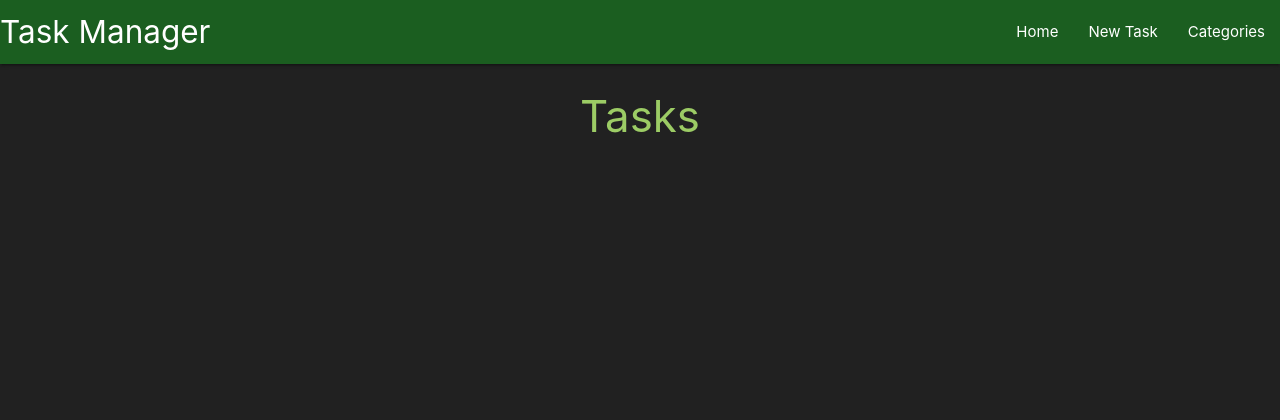
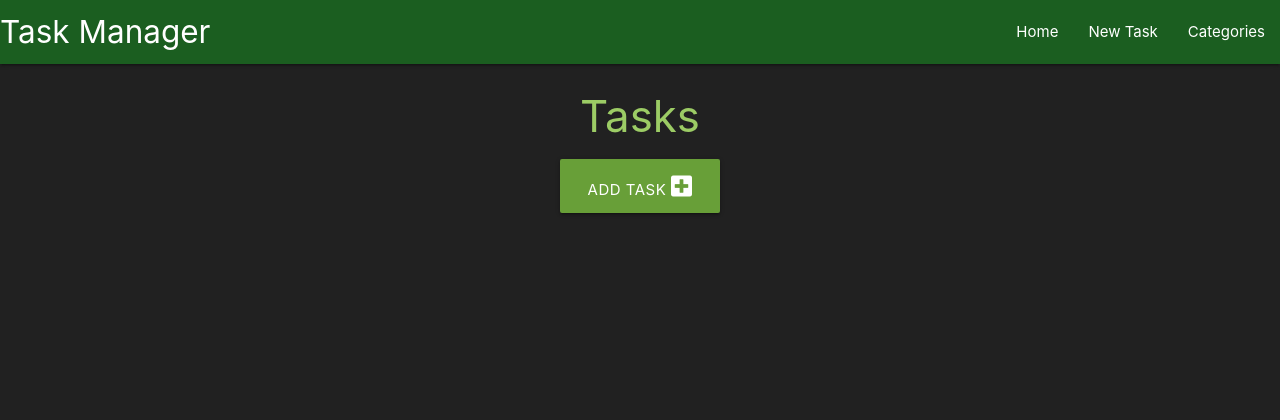
Before and after one commit to JoGorska/task-manager-flask-sqlalchemy, a Flask app: page / in a window 1280 px wide. Shown: the top 420 px of the page. Run offline with Flask 2, Linux system fonts and the light colour scheme.

Commit message:
Add button and function to add new tasks and commit to the database

```diff
--- a/taskmanager/routes.py
+++ b/taskmanager/routes.py
@@ -53,3 +53,25 @@ def delete_category(category_id):
     db.session.delete(category)
     db.session.commit()
     return redirect(url_for("categories"))
+
+# Tasks - adding, viewing, editing, deleting
+
+@app.route("/add_task", methods=["GET", "POST"])
+def add_task():
+    # user needs to choose a category before adding a task, this gets all existing categories from the database
+    categories = list(Category.query.order_by(Category.category_name).all())
+    if request.method == "POST":
+        task = Task(
+            task_name=request.form.get("task_name"),
+            task_description=request.form.get("task_description"),
+            is_urgent=bool(True if request.form.get("is_urgent") else False),
+            due_date=request.form.get("due_date"),
+            category_id=request.form.get("category_id")
+        )
+
+        db.session.add(task)
+        db.session.commit()
+
+        return redirect(url_for("home"))
+
+    return render_template("add_task.html", categories=categories)
--- a/taskmanager/templates/base.html
+++ b/taskmanager/templates/base.html
@@ -34,7 +34,7 @@
             <!-- desktop nav bar -->
             <ul class="right hide-on-med-and-down">
                 <li><a href="{{ url_for('home') }}">Home</a></li>
-                <li><a href="{{ url_for('add_category') }}">New Task</a></li>
+                <li><a href="{{ url_for('add_task') }}">New Task</a></li>
                 <li><a href="{{ url_for('categories') }}">Categories</a></li>
             </ul>
             </div>
@@ -43,7 +43,7 @@
         <!-- mobiles nav bar -->
         <ul class="sidenav" id="mobile-demo">
             <li><a href="{{ url_for('home') }}">Home</a></li>
-            <li><a href="{{ url_for('add_category') }}">New Task</a></li>
+            <li><a href="{{ url_for('add_task') }}">New Task</a></li>
             <li><a href="{{ url_for('categories') }}">Categories</a></li>
         </ul>
    </header>
--- a/taskmanager/templates/tasks.html
+++ b/taskmanager/templates/tasks.html
@@ -4,4 +4,14 @@
 
 <h3 class="light-green-text text-lighten-1 center-align">Tasks</h3>
 
+<div class="row">
+
+    <div class="col s12 center-align">
+        <a href="{{ url_for('add_task') }}" class="btn-large light-green darken-2">
+            Add Task  <i class="fas fa-plus-square"></i>
+        </a>
+    </div>
+</div>
+
+
 {% endblock %}
```
